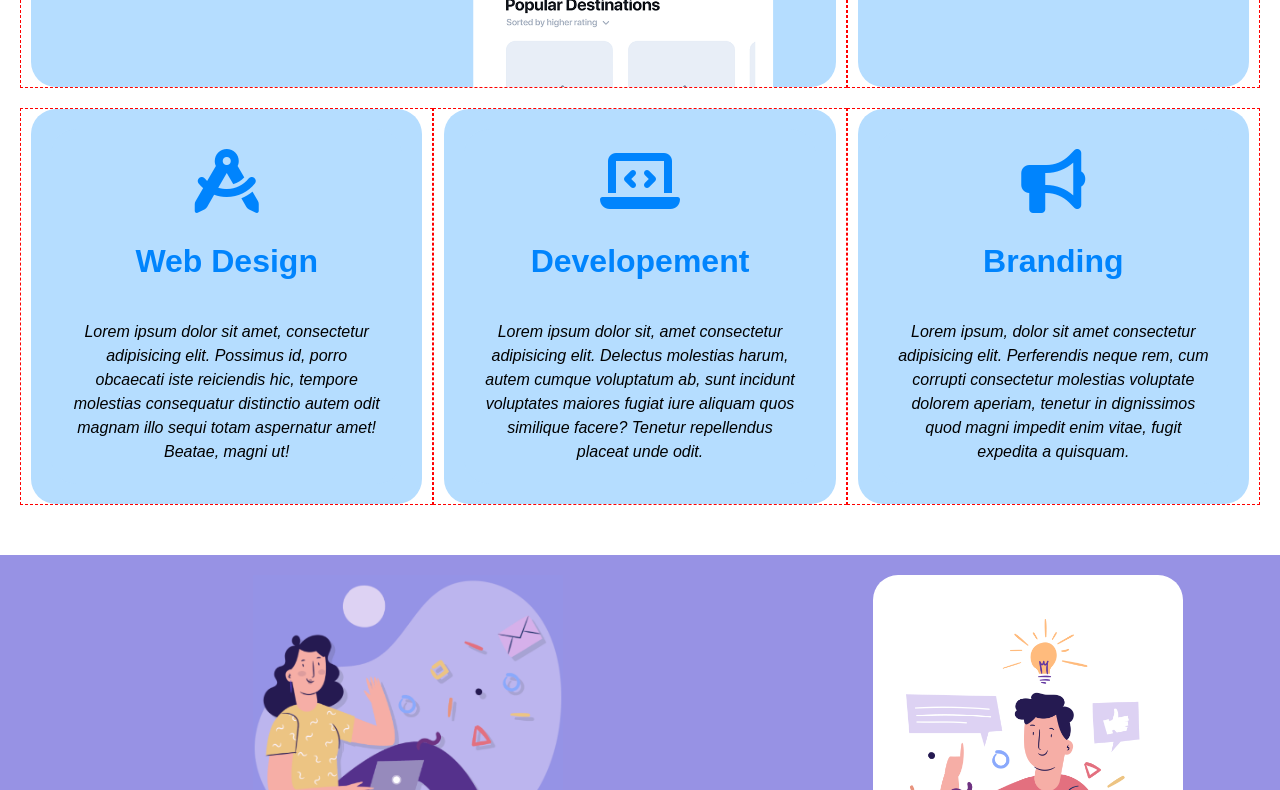
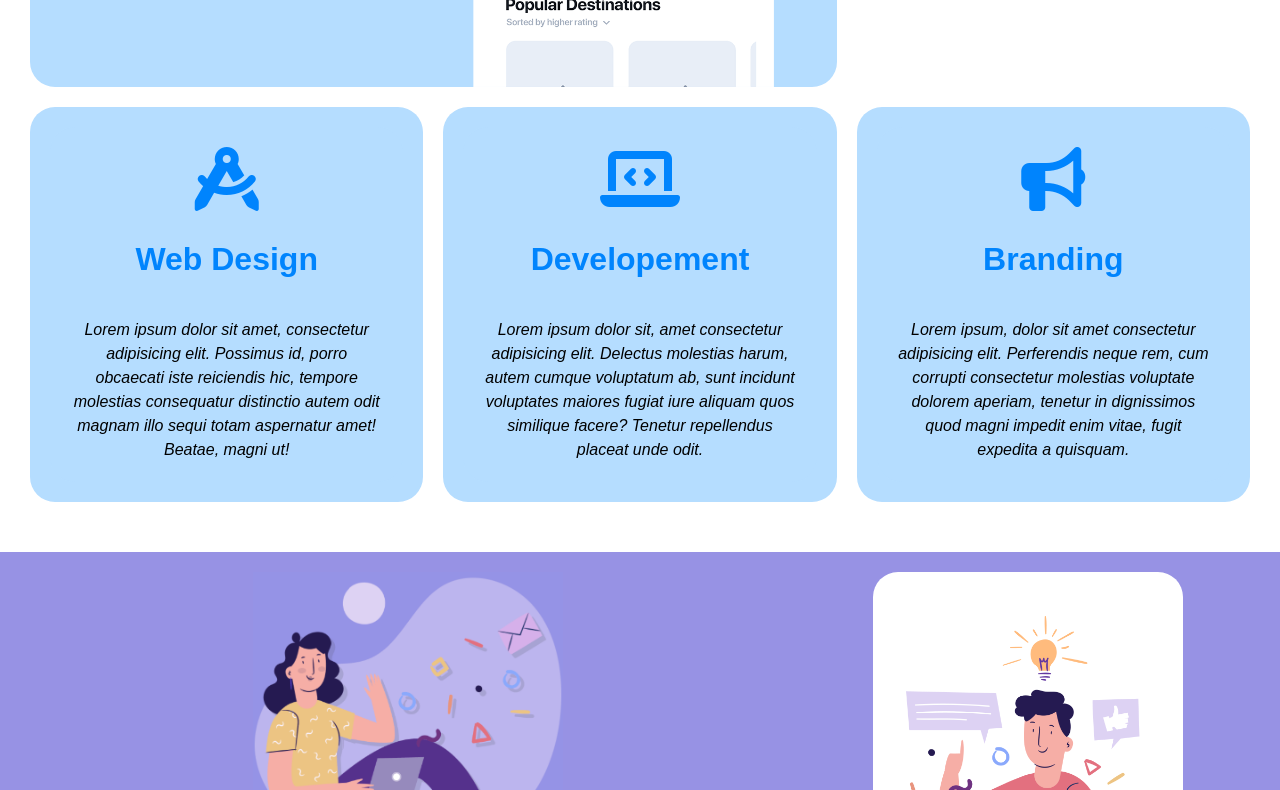
Before and after one commit to Fraianni/htmlcss-responsive-layout, a plain HTML site: page index.html in a window 1280 px wide. Shown: the part 490-1280 px from the top of the page. Drawn offline with Linux system fonts and the light colour scheme.

Commit message:
rimozione debug

```diff
--- a/style.css
+++ b/style.css
@@ -554,27 +554,3 @@ footer a {
     }
 
 }
-
-
-
-
-
-
-/***** debug *****/
-
-.debug section {
-    min-height: 500px;
-}
-
-.debug footer {
-    min-height: 160px;
-}
-
-.debug .column {
-    min-height: 350px;
-    border: 1px dashed red;
-}
-
-.debug .card {
-    height: 100%;
-}
```
